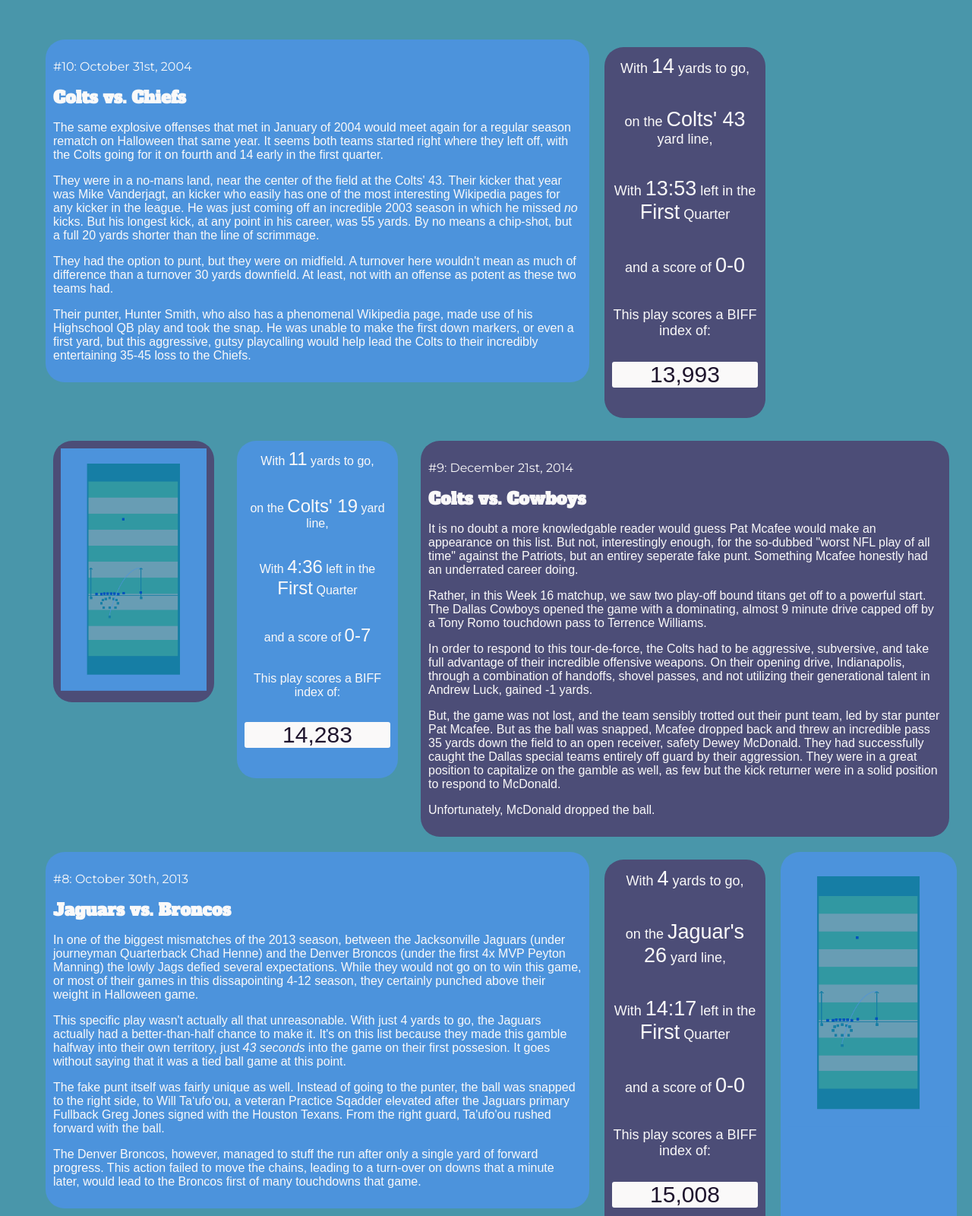
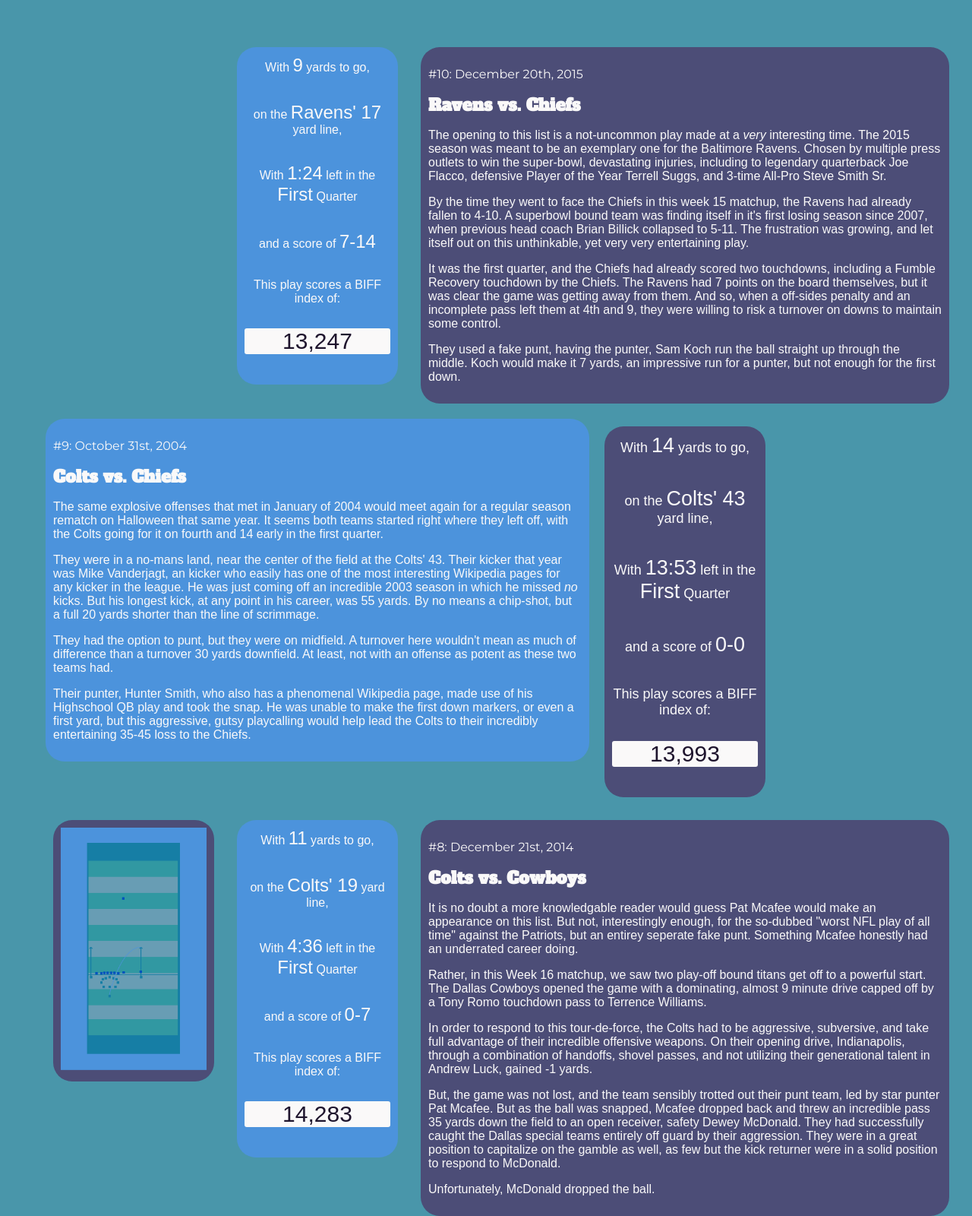
Before and after one commit to NickQuigley02/FootballBIFFIndex, a plain HTML site: page index.html in a window 1280 px wide. Shown: the part 1760-3360 px from the top of the page at 76% size. Drawn offline with Linux system fonts and the light colour scheme.

Commit message:
Adds content

```diff
--- a/index.html
+++ b/index.html
@@ -74,9 +74,31 @@
 		<p>From that point on, all I had to do was bring this new dataset into Microsoft Excel and play around with it for graphs, trends and rankings to find my dumb/brave plays.</p>
 	</section>
 	<div class="topTenList">
+		<div class="calculationRight">
+		  <p class = "calculationText">With <p class = "calculationNumber">9</p> yards to go,</p><br>
+		  <p class = "calculationText">on the <p class = "calculationNumber">Ravens' 17</p> yard line,</p><br>
+		  <p class = "calculationText">With <p class = "calculationNumber">1:24</p>  left in the <p class = "calculationNumber">First</p> Quarter</p><br>
+		  <p class = "calculationText">and a score of <p class = "calculationNumber">7-14</p></p><br>
+		  <p class = "calculationText">This play scores a BIFF index of:</p><br>
+		  <p class = "calculationResult">13,247</p>
+		</div>
+		<div class="entryRight">
+			<section id="entrySuperTitle">
+				<p>#10: December 20th, 2015</p>
+			</section>
+			<section id="entryTitle">
+				<strong>Ravens vs. Chiefs</strong>
+			</section>
+			<section id="entryBody">
+				<p>The opening to this list is a not-uncommon play made at a <em>very</em> interesting time. The 2015 season was meant to be an exemplary one for the Baltimore Ravens. Chosen by multiple press outlets to win the super-bowl, devastating injuries, including to legendary quarterback Joe Flacco, defensive Player of the Year Terrell Suggs, and 3-time All-Pro Steve Smith Sr. </p>
+				<p>By the time they went to face the Chiefs in this week 15 matchup, the Ravens had already fallen to 4-10. A superbowl bound team was finding itself in it's first losing season since 2007, when previous head coach Brian Billick collapsed to 5-11. The frustration was growing, and let itself out on this unthinkable, yet very very entertaining play.</p>
+				<p>It was the first quarter, and the Chiefs had already scored two touchdowns, including a Fumble Recovery touchdown by the Chiefs. The Ravens had 7 points on the board themselves, but it was clear the game was getting away from them. And so, when a off-sides penalty and an incomplete pass left them at 4th and 9, they were willing to risk a turnover on downs to maintain some control.</p>
+				<p>They used a fake punt, having the punter, Sam Koch run the ball straight up through the middle. Koch would make it 7 yards, an impressive run for a punter, but not enough for the first down. </p>
+			</section>
+		</div>
 		<div class="entryLeft">
 			<section id="entrySuperTitle">
-				<p>#10: October 31st, 2004</p>
+				<p>#9: October 31st, 2004</p>
 			</section>
 			<section id="entryTitle">
 				<strong>Colts vs. Chiefs</strong>
@@ -109,7 +131,7 @@
 		</div>
 		<div class="entryRight">
 			<section id="entrySuperTitle">
-				<p>#9: December 21st, 2014</p>
+				<p>#8: December 21st, 2014</p>
 			</section>
 			<section id="entryTitle">
 				<strong>Colts vs. Cowboys</strong>
@@ -124,7 +146,7 @@
 		</div>
 		<div class="entryLeft">
 			<section id="entrySuperTitle">
-				<p>#8: October 30th, 2013</p>
+				<p>#7: October 30th, 2013</p>
 			</section>
 			<section id="entryTitle">
 				<strong>Jaguars vs. Broncos</strong>
@@ -132,13 +154,13 @@
 			<section id="entryBody">
 				<p>In one of the biggest mismatches of the 2013 season, between the Jacksonville Jaguars (under journeyman Quarterback Chad Henne) and the Denver Broncos (under the first 4x MVP Peyton Manning) the lowly Jags defied several expectations. While they would not go on to win this game, or most of their games in this dissapointing 4-12 season, they certainly punched above their weight in Halloween game.</p>
 				<p>This specific play wasn't actually all that unreasonable. With just 4 yards to go, the Jaguars actually had a better-than-half chance to make it. It's on this list because they made this gamble halfway into their own territory, just <em>43 seconds</em> into the game on their first possesion. It goes without saying that it was a tied ball game at this point.</p>
-				<p>The fake punt itself was fairly unique as well. Instead of going to the punter, the ball was snapped to the right side, to Will Taʻufoʻou, a veteran Practice Sqadder elevated after the Jaguars primary Fullback Greg Jones signed with the Houston Texans. From the right guard, Ta'ufo'ou rushed forward with the ball.</p>
+				<p>They dialed up a fake punt and a unique as well. Instead of going to the punter, the ball was snapped to the right side, to Will Taʻufoʻou, a veteran Practice Sqadder elevated after the Jaguars primary Fullback Greg Jones signed with the Houston Texans. From the right guard, Ta'ufo'ou rushed forward with the ball.</p>
 				<p>The Denver Broncos, however, managed to stuff the run after only a single yard of forward progress. This action failed to move the chains, leading to a turn-over on downs that a minute later, would lead to the Broncos first of many touchdowns that game.</p>
 			</section>
 		</div>
 		<div class="calculationLeft">
 		  <p class = "calculationText">With <p class = "calculationNumber">4</p> yards to go,</p><br>
-		  <p class = "calculationText">on the <p class = "calculationNumber">Jaguar's 26</p> yard line,</p><br>
+		  <p class = "calculationText">on the <p class = "calculationNumber">Jaguars' 26</p> yard line,</p><br>
 		  <p class = "calculationText">With <p class = "calculationNumber">14:17</p>  left in the <p class = "calculationNumber">First</p> Quarter</p><br>
 		  <p class = "calculationText">and a score of <p class = "calculationNumber">0-0</p></p><br>
 		  <p class = "calculationText">This play scores a BIFF index of:</p><br>
```
